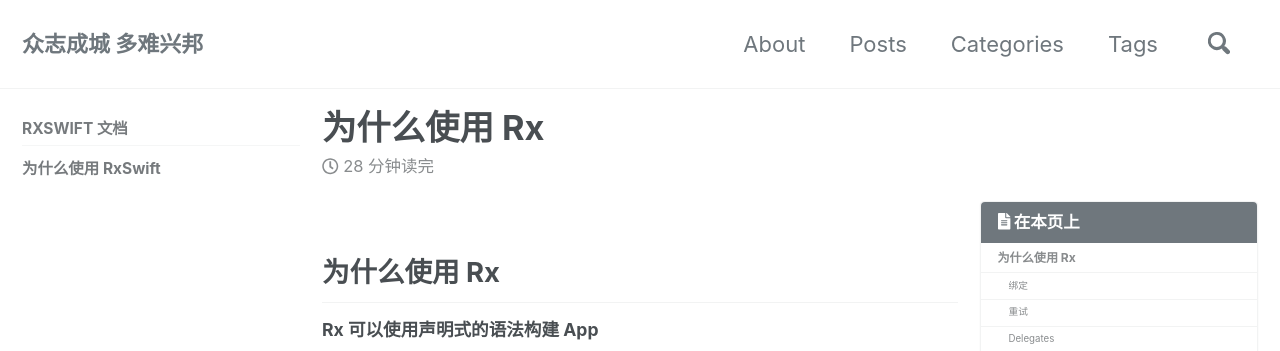
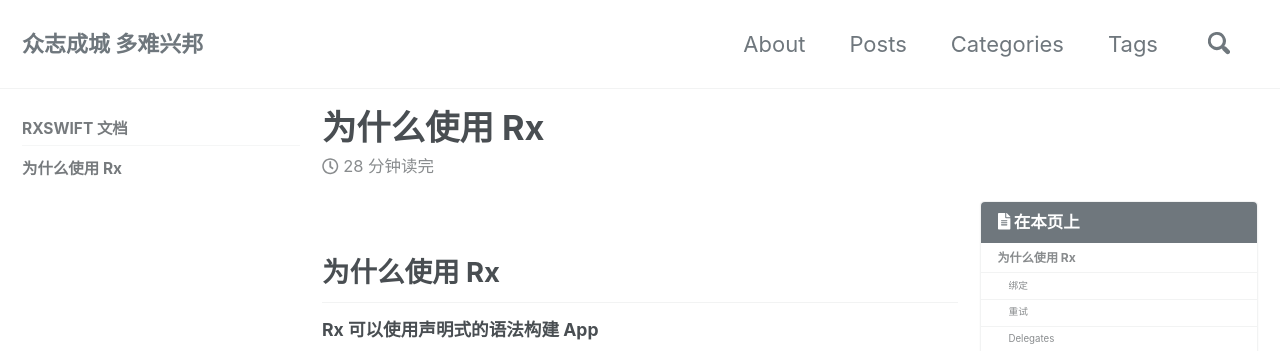
Before and after one commit to 0xIce/0xice.github.io, a Jekyll site: the page built from _posts/RxSwift/2019-06-30-RxSwift-why.md, in a window 1280 px wide. Shown: the top 351 px of the page. Built offline with Jekyll 4.4.1, drawn with Linux system fonts in a browser that asks for light colours; cached includes are drawn as plain includes; nearby versions of some CDN libraries; comment, search, counter and statistics services are not loaded.

Commit message:
update rxswift nav

```diff
--- a/_data/navigation.yml
+++ b/_data/navigation.yml
@@ -30,7 +30,7 @@
 RxSwift-docs:
   - title: RxSwift 文档
     children:
-      - title: "为什么使用 RxSwift"
+      - title: "为什么使用 Rx"
         url: /rxswift/RxSwift-why/
       # - title: "开始使用"
       #   url: /
```
